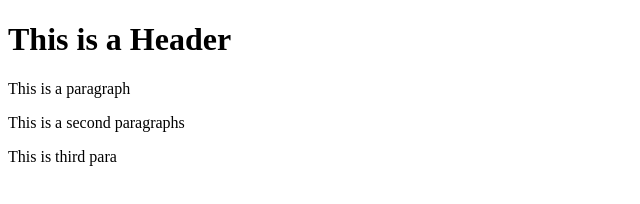
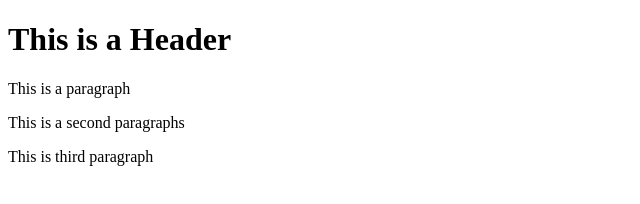
Before and after one commit to divyasekaran150527/git-test, a website: page index.html in a window 1280 px wide. Shown: the full height of the page, 0-640 px from the left. Drawn offline with Linux system fonts and the light colour scheme.

Commit message:
modified third para

```diff
--- a/index.html
+++ b/index.html
@@ -6,6 +6,6 @@
         <h1>This is a Header</h1>
         <p>This is a paragraph</p>
         <p>This is a second paragraphs</p>
-        <p>This is third para</p>
+        <p>This is third paragraph</p>
     </body>
 </html>
```
